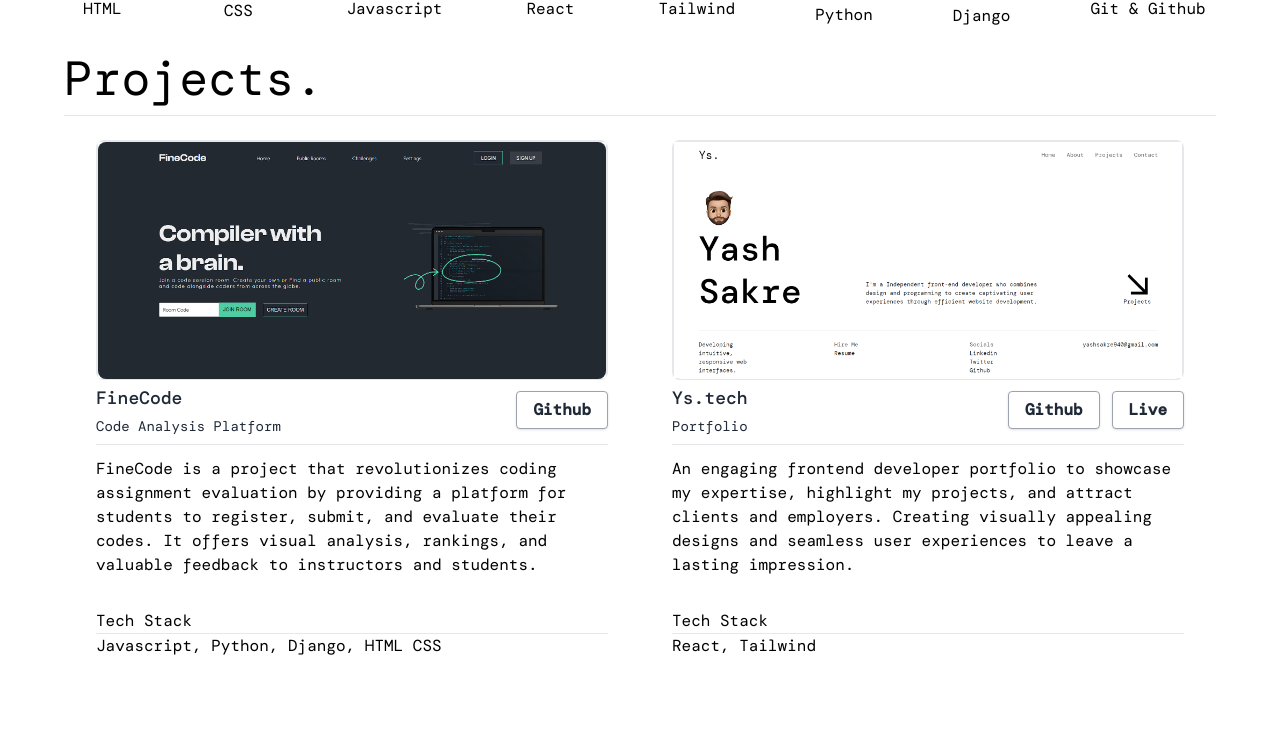
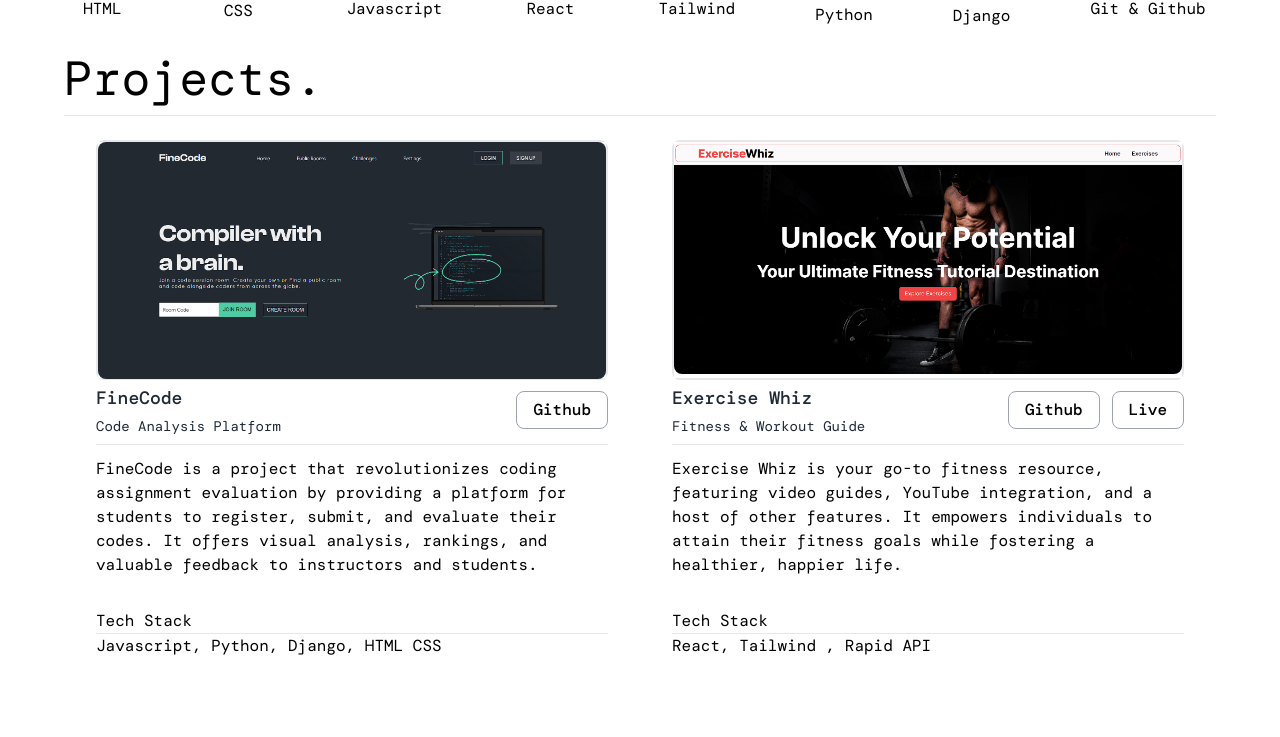
Before and after one commit to Yash-Sakre/YashSakre, a React (Vite) app: page / in a window 1280 px wide. Shown: the part 1554-2291 px from the top of the page. Built offline with nearby package versions, Linux system fonts and the light colour scheme; a web font is replaced by a local one.

Commit message:
New Project Added

```diff
--- a/src/components/projects.json
+++ b/src/components/projects.json
@@ -10,13 +10,13 @@
 
     },
     {
-        "imagePath": "../assests/portfolio.png",
-        "ProjName": "Ys.tech",
-        "Projtitle": "Portfolio",
-        "ProjDesc": "An engaging frontend developer portfolio to showcase my expertise, highlight my projects, and attract clients and employers. Creating visually appealing designs and seamless user experiences to leave a lasting impression.",
-        "Github": "https://github.com/Yash-Sakre/YashSakre",
-        "Live": "https://yashsakre.tech/",
-        "tech": "React, Tailwind"
+        "imagePath": "../assests/ExerciseWhiz.png",
+        "ProjName": "Exercise Whiz",
+        "Projtitle": "Fitness & Workout Guide",
+        "ProjDesc": "Exercise Whiz is your go-to fitness resource, featuring video guides, YouTube integration, and a host of other features. It empowers individuals to attain their fitness goals while fostering a healthier, happier life.",
+        "Github": "https://github.com/Yash-Sakre/ExerciseWhiz",
+        "Live": "https://exercisewhiz.vercel.app/",
+        "tech": "React, Tailwind , Rapid API"
       },
       {
         "imagePath": "../assests/Opinhacks.png",
--- a/src/pages/projects/Projects.jsx
+++ b/src/pages/projects/Projects.jsx
@@ -1,11 +1,11 @@
 import test from "../../assets/finecode.png";
-import protfolio from "../../assets/portfolio.png";
+import ExerciseWhiz from "../../assets/ExerciseWhiz.png";
 import opinhacks from "../../assets/Opinhacks.png";
 import projects from "../../components/projects.json";
 const Projects = () => {
   const imageMap = {
     "../assests/finecode.png": test,
-    "../assests/portfolio.png": protfolio,
+    "../assests/ExerciseWhiz.png": ExerciseWhiz,
     "../assests/Opinhacks.png": opinhacks,
 
     // Map more image paths to imported images
@@ -23,7 +23,11 @@ const Projects = () => {
             <div className="rounded-lg">
               <div className="relative flex md:h-60 justify-center overflow-hidden rounded-lg ">
                 <div className="w-full border-2">
-                  <img className="rounded-lg" src={imageMap[project.imagePath]} alt="" />
+                  <img
+                    className="rounded-lg"
+                    src={imageMap[project.imagePath]}
+                    alt=""
+                  />
                 </div>
               </div>
 
@@ -47,19 +51,19 @@ const Projects = () => {
                   </div>
 
                   <div className="flex items-center justify-end">
-                    <p className="text-primary whitespace-nowrap rounded-xl font-semibold leading-tight flex gap-3">
+                    <p className="text-primary whitespace-nowrap rounded-2xl font-medium leading-tight flex gap-3">
                       <a
                         href={project.Github}
                         target="__blank"
-                        className="bg-white hover:bg-gray-100 text-gray-800 font-semibold py-2 px-4 border border-gray-400 rounded shadow"
+                        className="bg-white  text-black  py-2 px-4 border border-gray-400 rounded-lg hover:shadow-md"
                       >
                         Github
                       </a>
-                      {project.Live && (  // Add a conditional rendering statement for Live button
+                      {project.Live && ( // Add a conditional rendering statement for Live button
                         <a
                           href={project.Live}
                           target="__blank"
-                        className="bg-white hover:bg-gray-100 text-gray-800 font-semibold py-2 px-4 border border-gray-400 rounded shadow"
+                          className="bg-white  text-black  py-2 px-4 border border-gray-400 rounded-lg hover:shadow-md"
                         >
                           Live
                         </a>
```
Also changed, not shown: src/assets/ExerciseWhiz.png (added). Lines whose indentation alone changed are shown as unchanged.
